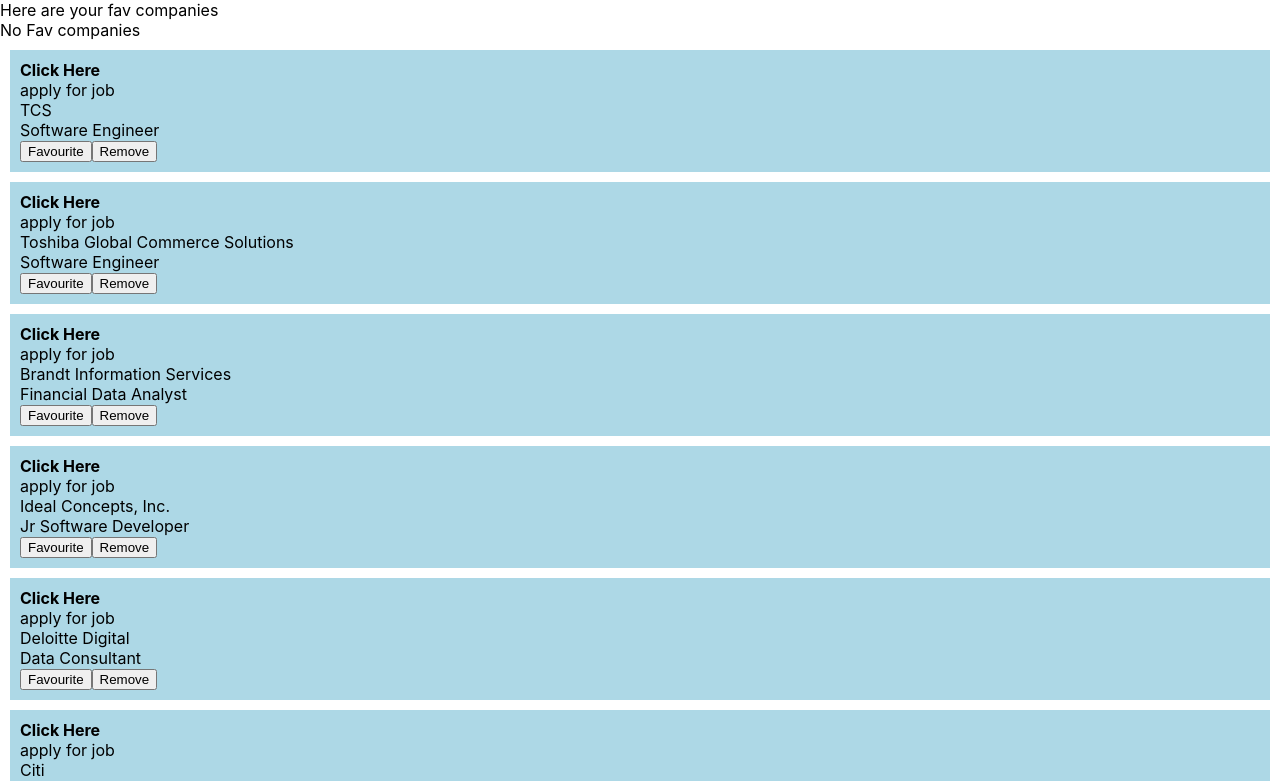
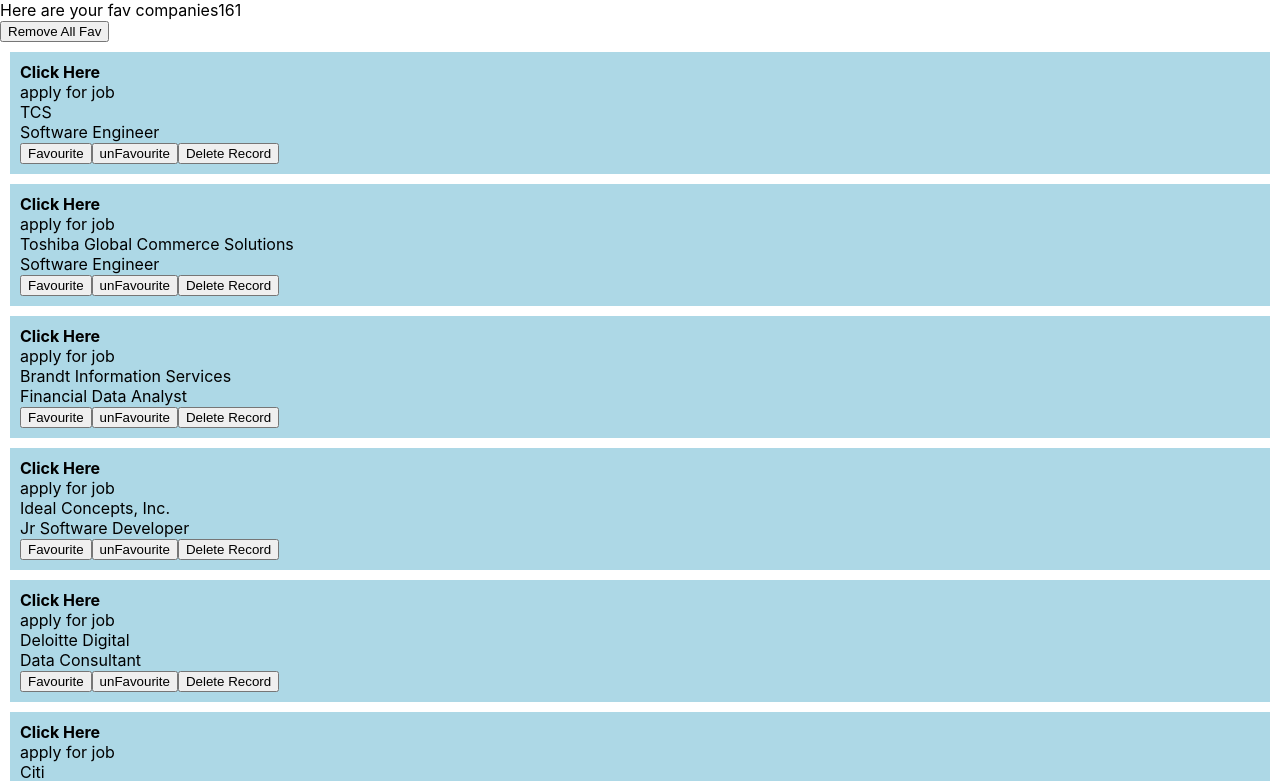
Before and after one commit to prakashkumar264/playground, a React (Create React App) app: page / in a window 1280 px wide. Shown: the top 781 px of the page. Built offline with nearby package versions, Linux system fonts and the light colour scheme.

Commit message:
week 3 start

```diff
--- a/src/App.css
+++ b/src/App.css
@@ -41,3 +41,17 @@
   font-size: x-large;
   color: red
 }
+
+
+.outer{
+  background-color: blue;
+}
+
+.middle{
+  background-color: orange;
+
+}
+
+.inner{
+  background-color: yellow;
+}
--- a/src/App.js
+++ b/src/App.js
@@ -1,4 +1,4 @@
-import React, {Fragment, useState} from 'react'
+import React, {Fragment, useEffect, useState} from 'react'
 import './App.css';
 import './beststyles.scss'
 import data from './Student_Data.json'
@@ -13,21 +13,47 @@
     }
 })
 
-
-console.log(uuidData, "uuidData")
-
 function App() {
-
-  const[fav,setFav] = useState(["No Fav companies"])
 
 
 
+  const[fav,setFav] = useState([])
+  const[data,setData] = useState([])
 
-     const univName =uuidData.map(i=>{
+  function removeAllFav(){
+    return setFav([])
+  }
+
+  function getFavs(){
+    let empData=  uuidData.filter(i=>{
+        return fav.includes(i.Id)
+      })
+    let returnEmployerName = empData.map(i=>i.Employer)
+    return returnEmployerName.join(",")
+  }
+
+
+  function deleteRecord(Id){
+    // console.log(uuidData.length)
+    // uuidData.splice(uuidData.findIndex(i => i.Id === Id), 1)
+    // console.log(uuidData.length)
+
+   let remData=  data.filter((i)=>{
+      return i.Id !== Id
+    })
+    setData(remData)
+
+  }
+
+
+
+  useEffect(()=>{
+    setData(uuidData)
+  },[])
+
+     const univName =data.map(i=>{
        const{Employer, Career_Url, Job_Title, Id} = i
        return(
-
-
 
         <Card
 
@@ -37,6 +63,8 @@
           key={Id}
           setFav={setFav}
           fav={fav}
+          Id={Id}
+          deleteRecord={deleteRecord}
         />
        )
      }
@@ -48,8 +76,18 @@
 
     <div>
      Here are your fav companies
+     {data.length}
     <div>
-    {fav.join("----")}
+      <button onClick={()=>removeAllFav()}>Remove All Fav</button>
+
+      <div className='outer'>
+        <div className='middle'>
+          <div className='inner'>
+
+          </div>
+        </div>
+      </div>
+    {getFavs()}
     </div>
 
     <div>
--- a/src/components/Card/Card.js
+++ b/src/components/Card/Card.js
@@ -4,17 +4,20 @@
 import PropTypes from 'prop-types'
 
 
-function Card({Employer, Career_Url, Job_Title, setFav,fav}){
+function Card({Employer, Career_Url, Job_Title, setFav,fav, Id, deleteRecord}){
 
     const [currentFav,setCurrentFav] =useState('');
 
-    function handleFavouriteClick(e, Employer){
-        setCurrentFav(`${Employer}`)
+    function handleFavouriteClick(e, Id){
+
         let copy=[...fav]
         if(copy[0] === "No Fav companies"){
             copy.pop();
         }
-        copy.push(Employer)
+        if(copy.includes(Id)){
+            alert('Employer already exists')
+        }
+        copy.push(Id)
         setFav(copy)
     }
 
@@ -24,20 +27,23 @@
         setCurrentFav(Employer)
     }
 
-    function removeFav(e, Employer) {
-         setCurrentFav(`${Employer}`)
+    function removeFav(e, Id) {
           let copy=[...fav]
-          if(copy.includes(Employer)){
-             let index = copy.indexOf(Employer)
+          if(copy.includes(Id)){
+             let index = copy.indexOf(Id)
              copy.splice(index, 1);
              setFav(copy)
           }else{
-              alert(Employer +' is not Fav Employer')
+              alert('This is not Fav Employer')
           }
     }
 
+    function isFavourite(){
+       return fav.includes(Id)
+    }
+
     return(
-        <div className='card-container'>
+        <div className={isFavourite() ? 'card-container-fav' : 'card-container'}>
 
         <div>
 
@@ -52,9 +58,10 @@
         <div>{Employer}</div>
         <div>{Job_Title}</div>
         {currentFav}
-       <button onClick={(e) =>handleFavouriteClick(e,Employer)}>Favourite</button>
+       <button onClick={(e) =>handleFavouriteClick(e,Id)}>Favourite</button>
        {/* <button onClick={(e) =>handleFavObject({e:e,Employer:Employer})}>Favourite Object</button> */}
-        <button onClick={(e) => removeFav(e,Employer)}> Remove</button>
+        <button onClick={(e) => removeFav(e,Id)}> unFavourite</button>
+        <button onClick={() => deleteRecord(Id)}> Delete Record</button>
       </div>
 
     )
--- a/src/components/Card/card.scss
+++ b/src/components/Card/card.scss
@@ -3,3 +3,9 @@
     padding:10px;
     background-color: lightblue;
 }
+
+.card-container-fav{
+    margin:10px;
+    padding:10px;
+    background-color:lightgreen;
+}
```
Also changed, not shown: src/components/Lottery/Lottery.js (added, +28 -0 lines), src/components/Lottery/Lottery.css (added).
